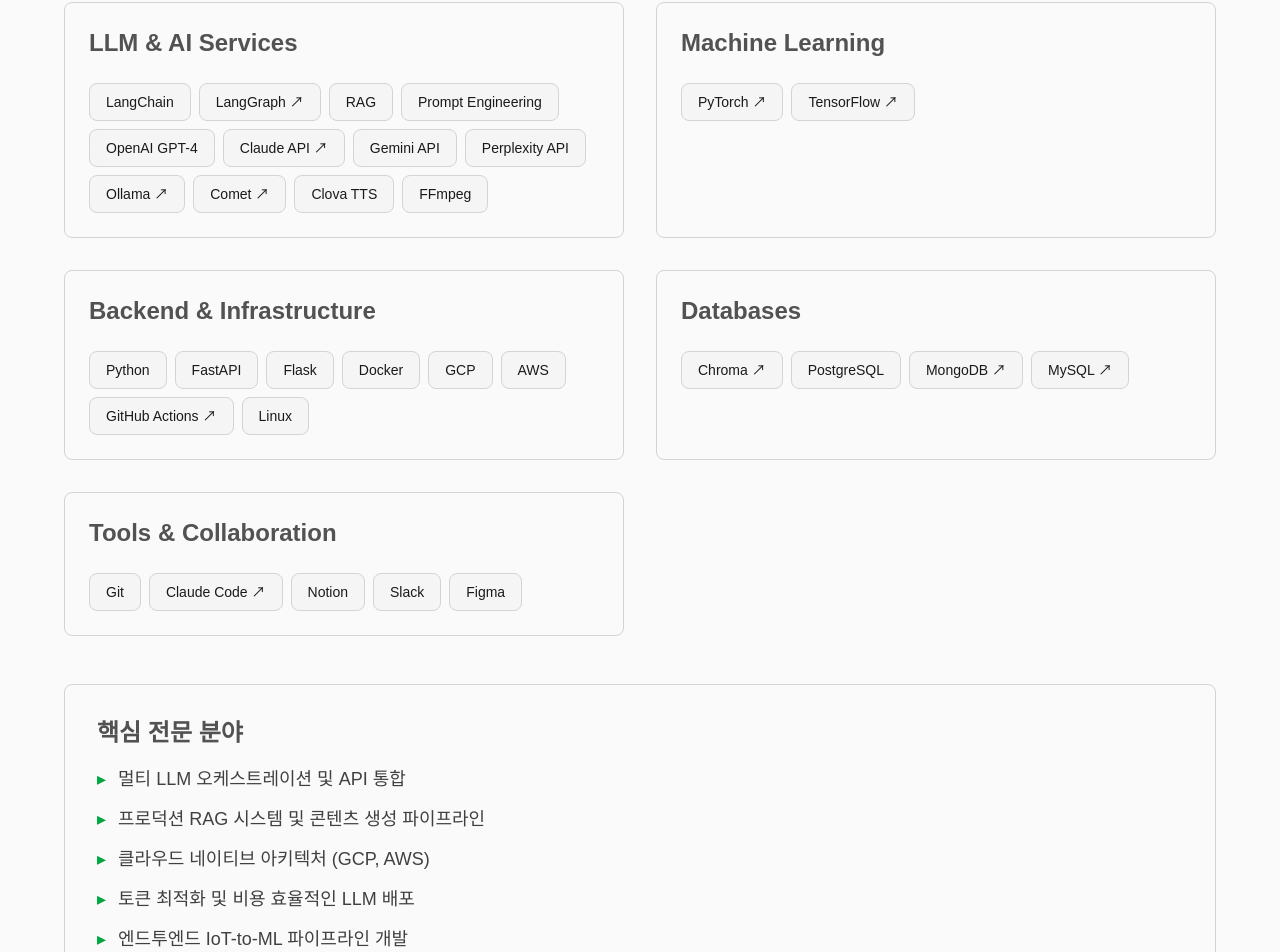
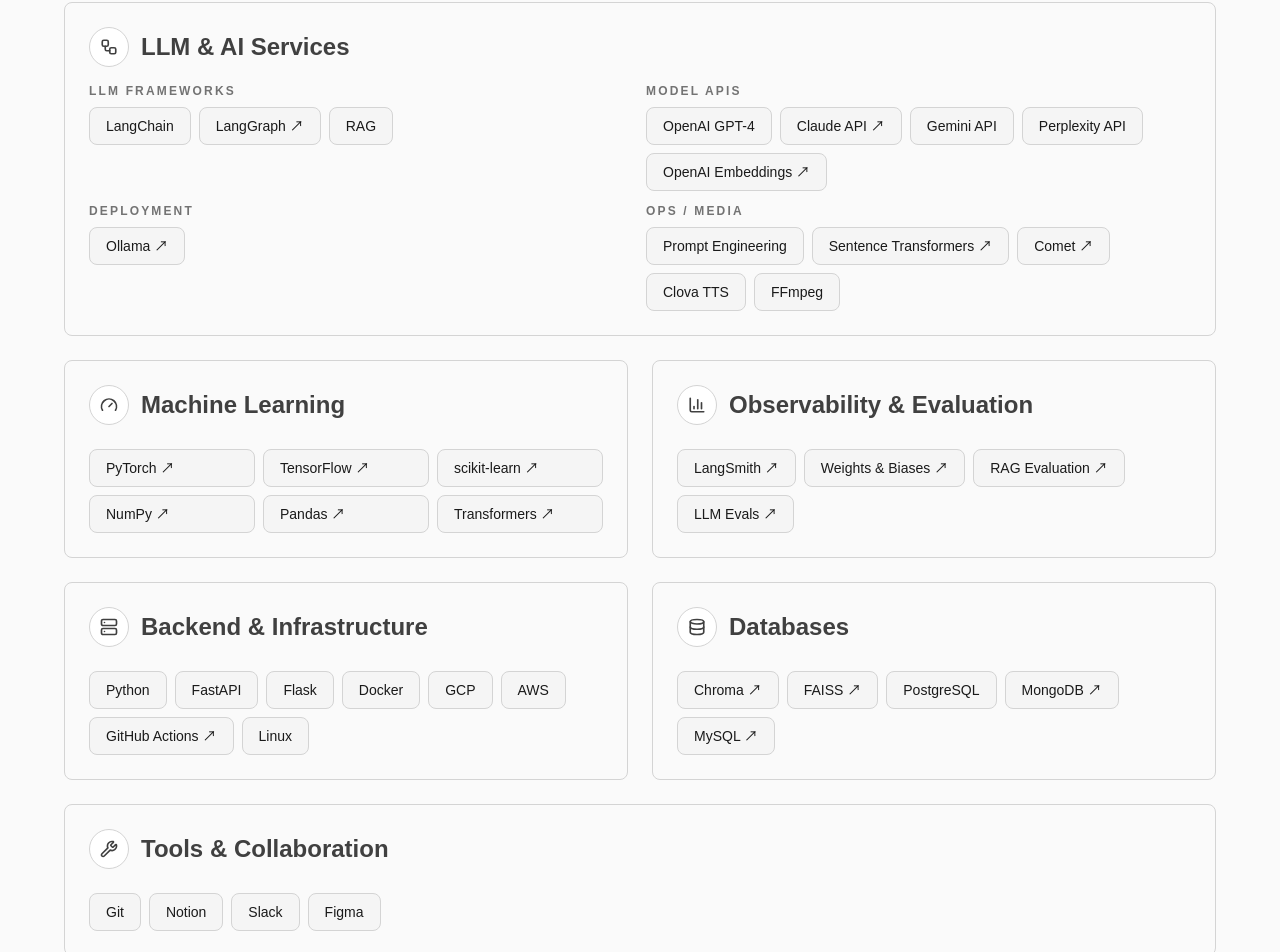
Before and after one commit to HectorSin/portfolio, a Next.js app: page / in a window 1280 px wide. Shown: the part 4506-5458 px from the top of the page. Built offline with nearby package versions, Linux system fonts and the light colour scheme; no server answers; the database is empty.

Commit message:
feat: 기술 스택 디자인 레이아웃 수정

```diff
--- a/components/main/tech-stack.tsx
+++ b/components/main/tech-stack.tsx
@@ -1,53 +1,135 @@
 "use client";
 
-import React, { useMemo } from "react";
+import type { LucideIcon } from "lucide-react";
+import {
+  BarChart3,
+  Boxes,
+  Database,
+  Gauge,
+  Server,
+  Workflow,
+  Wrench,
+} from "lucide-react";
+import { useMemo } from "react";
 import { useTheme } from "@/contexts/theme-context";
 import { techDocs } from "@/data/tech-docs";
 import { getTechProjectAnchorMap } from "@/lib/project-anchors";
 
-const techStack = {
-  "LLM & AI Services": [
-    "LangChain",
-    "LangGraph",
-    "RAG",
-    "Prompt Engineering",
-    "OpenAI GPT-4",
-    "Claude API",
-    "Gemini API",
-    "Perplexity API",
-    "Ollama",
-    "Comet",
-    "Clova TTS",
-    "FFmpeg"
+type TechGroup = {
+  title: string;
+  items: string[];
+};
+
+type TechCategory = {
+  title: string;
+  icon: LucideIcon;
+  items?: string[];
+  groups?: TechGroup[];
+};
+
+const techStack: TechCategory[] = [
+  {
+    title: "LLM & AI Services",
+    icon: Workflow,
+    groups: [
+      {
+        title: "LLM Frameworks",
+        items: ["LangChain", "LangGraph", "RAG"],
+      },
+      {
+        title: "Model APIs",
+        items: ["OpenAI GPT-4", "Claude API", "Gemini API", "Perplexity API", "OpenAI Embeddings"],
+      },
+      {
+        title: "Deployment",
+        items: ["Ollama"],
+      },
+      {
+        title: "Ops / Media",
+        items: ["Prompt Engineering", "Sentence Transformers", "Comet", "Clova TTS", "FFmpeg"],
+      },
     ],
-  "Machine Learning": [
-    "PyTorch",
-    "TensorFlow"
+  },
+  {
+    title: "Machine Learning",
+    icon: Gauge,
+    items: ["PyTorch", "TensorFlow", "scikit-learn", "NumPy", "Pandas", "Transformers"],
+  },
+  {
+    title: "Observability & Evaluation",
+    icon: BarChart3,
+    items: ["LangSmith", "Weights & Biases", "RAG Evaluation", "LLM Evals"],
+  },
+  {
+    title: "Backend & Infrastructure",
+    icon: Server,
+    items: ["Python", "FastAPI", "Flask", "Docker", "GCP", "AWS", "GitHub Actions", "Linux"],
+  },
+  {
+    title: "Databases",
+    icon: Database,
+    items: ["Chroma", "FAISS", "PostgreSQL", "MongoDB", "MySQL"],
+  },
+  {
+    title: "Tools & Collaboration",
+    icon: Wrench,
+    items: ["Git", "Notion", "Slack", "Figma"],
+  },
+];
+
+const coreExpertise = {
+  ko: [
+    "멀티 LLM 오케스트레이션 및 API 통합",
+    "Production RAG 시스템 및 콘텐츠 생성 파이프라인",
+    "클라우드 기반 AI 서비스 아키텍처 (GCP, AWS)",
+    "LLM 비용 최적화 및 토큰 관리 전략",
+    "IoT · ML 데이터 파이프라인 설계 및 구축",
   ],
-  "Backend & Infrastructure": [
-    "Python",
-    "FastAPI",
-    "Flask",
-    "Docker",
-    "GCP",
-    "AWS",
-    "GitHub Actions",
-    "Linux"
+  en: [
+    "Multi-LLM orchestration and API integration",
+    "Production RAG systems and content generation pipelines",
+    "Cloud-based AI service architecture (GCP, AWS)",
+    "LLM cost optimization and token management strategies",
+    "IoT and ML data pipeline design and development",
   ],
-  "Databases": [
-    "Chroma",
-    "PostgreSQL",
-    "MongoDB",
-    "MySQL"
-  ],
-  "Tools & Collaboration": [
-    "Git",
-    "Claude Code",
-    "Notion",
-    "Slack",
-    "Figma"
-  ]
 };
+
+type TechBadgeProps = {
+  isDark: boolean;
+  label: string;
+  techProjectMap: Record<string, string>;
+};
+
+function TechBadge({ isDark, label, techProjectMap }: TechBadgeProps) {
+  const projectAnchorId = techProjectMap[label];
+  const docUrl = techDocs[label];
+  const isClickable = projectAnchorId !== undefined || Boolean(docUrl);
+  const className = `px-4 py-2 border rounded-lg text-sm transition-colors ${
+    isClickable ? "cursor-pointer" : ""
+  } ${
+    isDark
+      ? "bg-neutral-950 border-neutral-800 hover:border-neutral-700"
+      : "bg-neutral-100 border-neutral-300 hover:border-neutral-400"
+  }`;
+
+  if (projectAnchorId !== undefined) {
+    return (
+      <a href={`#${projectAnchorId}`} className={className}>
+        {label}
+      </a>
+    );
+  }
+
+  if (docUrl) {
+    return (
+      <a href={docUrl} target="_blank" rel="noopener noreferrer" className={className}>
+        {label} ↗
+      </a>
+    );
+  }
+
+  return <span className={className}>{label}</span>;
+}
 
 export default function TechStack() {
   const { isDark, isKorean } = useTheme();
@@ -63,85 +145,100 @@
       }}
     >
       <div className="max-w-6xl w-full">
-        <h2 className="text-5xl md:text-6xl lg:text-7xl font-bold mb-12 tracking-tight text-balance" style={{ color: "#C3E41D" }}>
+        <h2
+          className="text-5xl md:text-6xl lg:text-7xl font-bold mb-12 tracking-tight text-balance"
+          style={{ color: "#C3E41D" }}
+        >
           {isKorean ? "기술 스택" : "TECH STACK"}
         </h2>
 
-        <div className="grid md:grid-cols-2 gap-8">
-          {Object.entries(techStack).map(([category, technologies]) => (
+        <div className="grid md:grid-cols-2 gap-6 items-start">
+          {techStack.map((category) => {
+            const Icon = category.icon;
+            const isLlm = category.title === "LLM & AI Services";
+            const isMachineLearning = category.title === "Machine Learning";
+            const isTools = category.title === "Tools & Collaboration";
+
+            return (
               <div
-              key={category}
+                key={category.title}
                 className={`border rounded-lg p-6 transition-colors ${
                   isDark ? "border-neutral-800 hover:border-neutral-700" : "border-neutral-300 hover:border-neutral-400"
+                } ${isLlm || isTools ? "md:col-span-2" : ""}`}
+              >
+                <div className={`flex items-center gap-3 ${isLlm ? "mb-4" : "mb-6"}`}>
+                  <div
+                    className={`flex h-10 w-10 items-center justify-center rounded-full border ${
+                      isDark ? "border-neutral-800 bg-neutral-950 text-neutral-200" : "border-neutral-300 bg-white text-neutral-700"
                     }`}
                   >
-              <h3 className={`text-2xl font-bold mb-6 ${isDark ? "text-neutral-400" : "text-neutral-600"}`}>
-                {category}
+                    <Icon size={18} strokeWidth={2.2} />
+                  </div>
+                  <h3 className={`text-2xl font-semibold ${isDark ? "text-neutral-300" : "text-neutral-700"}`}>
+                    {category.title}
                   </h3>
+                </div>
+
+                {category.groups ? (
+                  <div className="grid gap-3 md:grid-cols-2 md:gap-x-3 md:gap-y-3">
+                    {category.groups.map((group) => (
+                      <div key={group.title}>
+                        <p className={`mb-2 text-xs font-semibold uppercase tracking-[0.18em] ${
+                          isDark ? "text-neutral-500" : "text-neutral-500"
+                        }`}>
+                          {group.title}
+                        </p>
                         <div className="flex flex-wrap gap-2">
-                {technologies.map((tech, index) => {
-                  const projectAnchorId = techProjectMap[tech];
-                  const docUrl = techDocs[tech];
-                  const isClickable = projectAnchorId !== undefined || docUrl;
-                  const className = `px-4 py-2 border rounded-lg text-sm transition-colors ${isClickable ? "cursor-pointer" : ""} ${
-                    isDark
-                      ? "bg-neutral-900 border-neutral-800 hover:border-neutral-700"
-                      : "bg-neutral-100 border-neutral-300 hover:border-neutral-400"
-                  }`;
-                  return projectAnchorId !== undefined ? (
-                    <a
-                      key={index}
-                      href={`#${projectAnchorId}`}
-                      className={className}
-                    >
-                      {tech}
-                    </a>
-                  ) : docUrl ? (
-                    <a
-                      key={index}
-                      href={docUrl}
-                      target="_blank"
-                      rel="noopener noreferrer"
-                      className={className}
-                    >
-                      {tech} ↗
-                    </a>
-                  ) : (
-                    <span key={index} className={className}>
-                      {tech}
-                    </span>
-                  );
-                })}
+                          {group.items.map((item) => (
+                            <TechBadge
+                              key={item}
+                              isDark={isDark}
+                              label={item}
+                              techProjectMap={techProjectMap}
+                            />
+                          ))}
                         </div>
                       </div>
                     ))}
                   </div>
+                ) : (
+                  <div className={isMachineLearning ? "grid content-start grid-cols-2 gap-2 sm:grid-cols-3" : "flex flex-wrap gap-2"}>
+                    {category.items?.map((item) => (
+                      <TechBadge
+                        key={item}
+                        isDark={isDark}
+                        label={item}
+                        techProjectMap={techProjectMap}
+                      />
+                    ))}
+                  </div>
+                )}
+              </div>
+            );
+          })}
+        </div>
 
         <div className={`mt-12 border rounded-lg p-8 ${isDark ? "border-neutral-800" : "border-neutral-300"}`}>
-          <h3 className={`text-2xl font-bold mb-4 ${isDark ? "text-neutral-400" : "text-neutral-600"}`}>
+          <div className="flex items-center gap-3 mb-4">
+            <div
+              className={`flex h-10 w-10 items-center justify-center rounded-full border ${
+                isDark ? "border-neutral-800 bg-neutral-950 text-neutral-200" : "border-neutral-300 bg-white text-neutral-700"
+              }`}
+            >
+              <Boxes size={18} strokeWidth={2.2} />
+            </div>
+            <h3 className={`text-2xl font-bold ${isDark ? "text-neutral-300" : "text-neutral-700"}`}>
               {isKorean ? "핵심 전문 분야" : "Core Expertise"}
             </h3>
+          </div>
+
           <ul className={`space-y-3 text-lg ${isDark ? "text-neutral-300" : "text-neutral-700"}`}>
-            <li className="flex items-start">
-              <span className={isDark ? "text-green-400" : "text-green-600"} style={{ marginRight: "0.75rem" }}>▸</span>
-              <span>{isKorean ? "멀티 LLM 오케스트레이션 및 API 통합" : "Multi-LLM orchestration and API integration"}</span>
+            {(isKorean ? coreExpertise.ko : coreExpertise.en).map((item) => (
+              <li key={item} className="flex items-start">
+                <span className={`${isDark ? "text-green-400" : "text-green-600"} mr-3`}>•</span>
+                <span>{item}</span>
               </li>
-            <li className="flex items-start">
-              <span className={isDark ? "text-green-400" : "text-green-600"} style={{ marginRight: "0.75rem" }}>▸</span>
-              <span>{isKorean ? "프로덕션 RAG 시스템 및 콘텐츠 생성 파이프라인" : "Production-ready RAG systems and content generation pipelines"}</span>
-            </li>
-            <li className="flex items-start">
-              <span className={isDark ? "text-green-400" : "text-green-600"} style={{ marginRight: "0.75rem" }}>▸</span>
-              <span>{isKorean ? "클라우드 네이티브 아키텍처 (GCP, AWS)" : "Cloud-native architecture (GCP, AWS)"}</span>
-            </li>
-            <li className="flex items-start">
-              <span className={isDark ? "text-green-400" : "text-green-600"} style={{ marginRight: "0.75rem" }}>▸</span>
-              <span>{isKorean ? "토큰 최적화 및 비용 효율적인 LLM 배포" : "Token optimization and cost-efficient LLM deployment"}</span>
-            </li>
-            <li className="flex items-start">
-              <span className={isDark ? "text-green-400" : "text-green-600"} style={{ marginRight: "0.75rem" }}>▸</span>
-              <span>{isKorean ? "엔드투엔드 IoT-to-ML 파이프라인 개발" : "End-to-end IoT-to-ML pipeline development"}</span>
-            </li>
+            ))}
           </ul>
         </div>
       </div>
--- a/data/tech-docs.ts
+++ b/data/tech-docs.ts
@@ -3,17 +3,27 @@
   "LangChain": "https://python.langchain.com/docs/",
   "LangGraph": "https://langchain-ai.github.io/langgraph/",
   "OpenAI GPT-4": "https://platform.openai.com/docs",
+  "OpenAI Embeddings": "https://platform.openai.com/docs/guides/embeddings",
   "Claude API": "https://docs.anthropic.com/",
   "Gemini API": "https://ai.google.dev/docs",
   "Perplexity API": "https://docs.perplexity.ai/",
   "Ollama": "https://ollama.com/",
+  "Sentence Transformers": "https://www.sbert.net/",
   "Comet": "https://www.comet.com/docs/",
   "Clova TTS": "https://api.ncloud-docs.com/docs/ai-naver-clovavoice",
   "FFmpeg": "https://ffmpeg.org/documentation.html",
+  "LangSmith": "https://docs.smith.langchain.com/",
+  "Weights & Biases": "https://docs.wandb.ai/",
+  "RAG Evaluation": "https://docs.ragas.io/",
+  "LLM Evals": "https://platform.openai.com/docs/guides/evals",
 
   // Machine Learning
   "PyTorch": "https://pytorch.org/docs/",
   "TensorFlow": "https://www.tensorflow.org/api_docs",
+  "scikit-learn": "https://scikit-learn.org/stable/documentation.html",
+  "NumPy": "https://numpy.org/doc/",
+  "Pandas": "https://pandas.pydata.org/docs/",
+  "Transformers": "https://huggingface.co/docs/transformers/index",
 
   // Backend & Infrastructure
   "Python": "https://docs.python.org/3/",
@@ -26,13 +36,13 @@
 
   // Databases
   "Chroma": "https://docs.trychroma.com/",
+  "FAISS": "https://faiss.ai/",
   "PostgreSQL": "https://www.postgresql.org/docs/",
   "MongoDB": "https://www.mongodb.com/docs/",
   "MySQL": "https://dev.mysql.com/doc/",
 
   // Tools & Collaboration
   "Git": "https://git-scm.com/doc",
-  "Claude Code": "https://docs.anthropic.com/en/docs/claude-code",
 
   // Others (used in projects)
   "Whisper": "https://github.com/openai/whisper",
```
Lines whose indentation alone changed are shown as unchanged.
